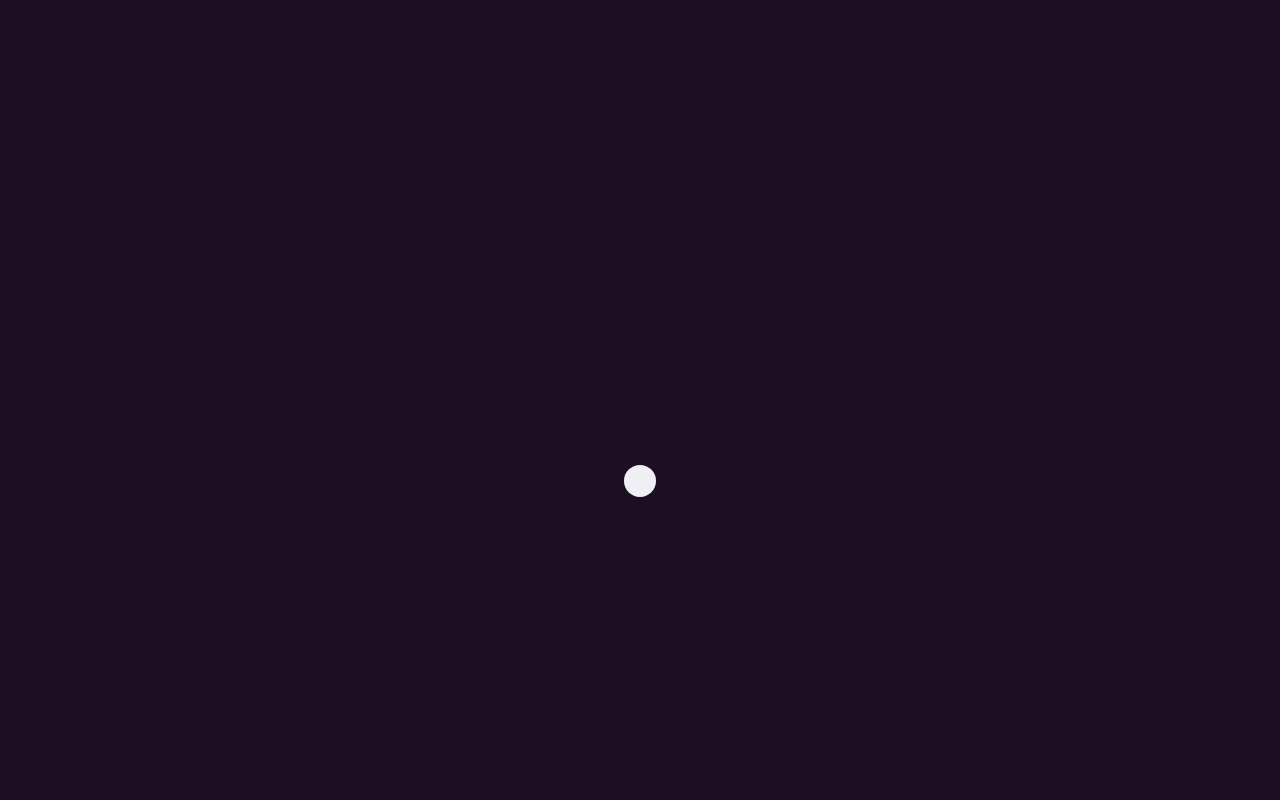
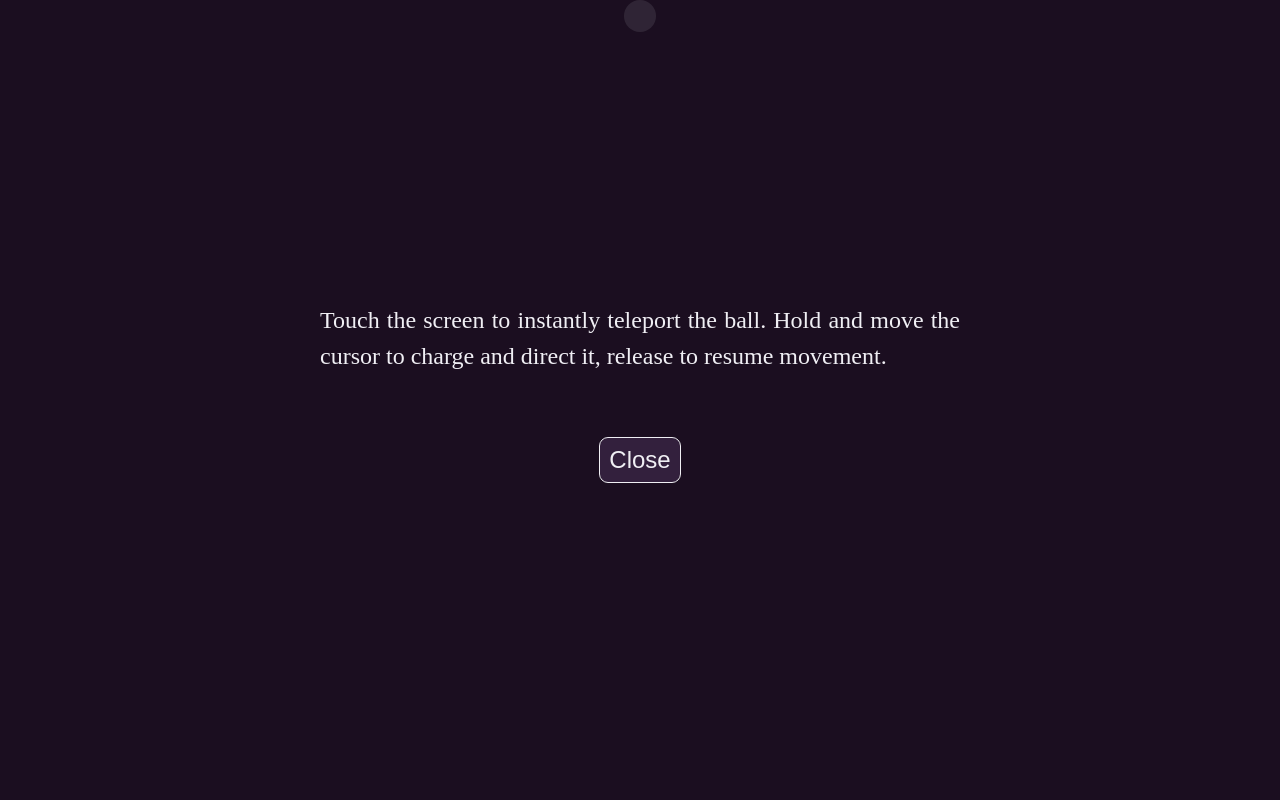
Before and after one commit to oxe-i/oxe-i.github.io, a website: page animations/ball/index.html in a window 1280 px wide. Drawn offline with Linux system fonts and the light colour scheme; files whose address does not match are found by name.

Commit message:
add a tutorial for the ball animation

```diff
--- a/animations/ball/index.html
+++ b/animations/ball/index.html
@@ -7,6 +7,14 @@
     <link rel="stylesheet" href="style.css" />
   </head>
   <body id="page">
+    <dialog id="tutorial">
+      <p>
+        Touch the screen to instantly teleport the ball.
+        Hold and move the cursor to charge and direct it, release to resume
+        movement.
+      </p>
+      <button id="close-tutorial">Close</button>
+    </dialog>
     <canvas id="drawing-area"></canvas>
     <script src="script.js"></script>
   </body>
--- a/animations/ball/script.js
+++ b/animations/ball/script.js
@@ -4,6 +4,10 @@ const canvas = document.querySelector("#drawing-area");
 const context = canvas.getContext("2d", { alpha: false });
 const styles = getComputedStyle(document.documentElement);
 const ballColor = styles.getPropertyValue("--ball-color");
+
+const tutorial = document.querySelector("#tutorial");
+const tutorialText = tutorial.querySelector("p");
+const closeTutorial = tutorial.querySelector("button");
 
 const gravity = 1 / 10000;
 
@@ -76,6 +80,11 @@ const ball = new Ball(context, canvas.width / 2, 16, 16, 0, 0);
 document.addEventListener("DOMContentLoaded", () => {
   drawBackGround();
   ball.draw();
+  tutorial.showModal();
+});
+
+closeTutorial.addEventListener("click", () => {
+  tutorial.close();
   raf = requestAnimationFrame(gameLoop);
 });
 
--- a/animations/ball/style.css
+++ b/animations/ball/style.css
@@ -1,12 +1,11 @@
 :root {
-  --background-color: #1b0f21;
+  --background-color: rgb(27, 15, 33);
   --medium-contrast-color: #33203d;
   --ball-color: rgb(240, 239, 244);
   --other: #9e829c;
 }
 
 #page {
-  background-color: var(--black-olive);
   width: 100vw;
   height: 100vh;
   margin: 0;
@@ -16,3 +15,38 @@
 #drawing-area {
   image-rendering: crisp-edges;
 }
+
+dialog::backdrop {
+  background: rgba(27, 15, 33, 0.9);
+}
+
+dialog {
+  background: none;
+  border: 0;
+  width: 80vmin;
+
+  line-height: 1.5;
+  text-align: justify;
+
+  p {
+    color: var(--ball-color);
+    line-height: 1.5;
+    font-size: 24px;
+    text-align: justify;
+  }
+
+  button {
+    width: 10vmin;
+    background-color: var(--medium-contrast-color);
+    border: 0;
+    color: var(--ball-color);
+    font-size: 24px;
+    margin: 5vmin 35vmin;
+    padding: 1vmin 1vmin;
+    border-radius: 1vmin;
+  }
+}
+
+button:focus {
+  outline: 1px solid var(--ball-color);
+}
```
